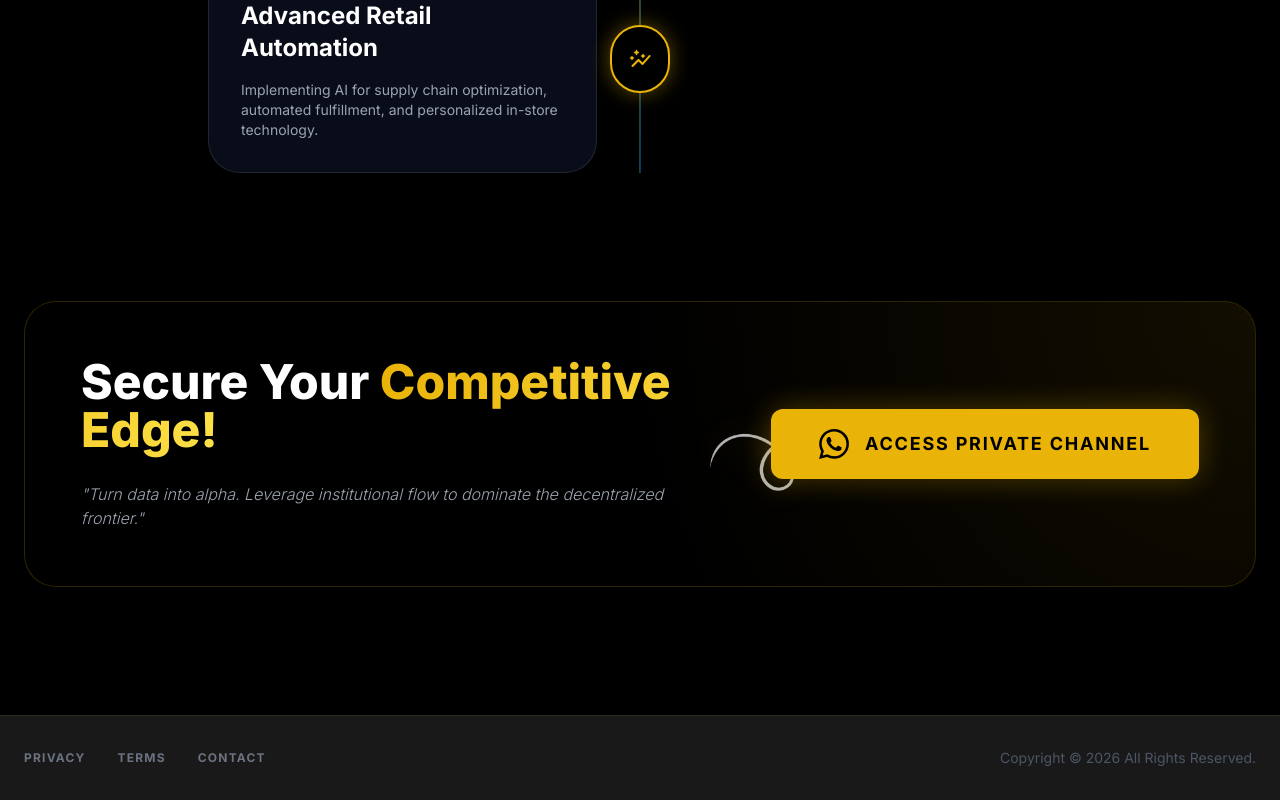
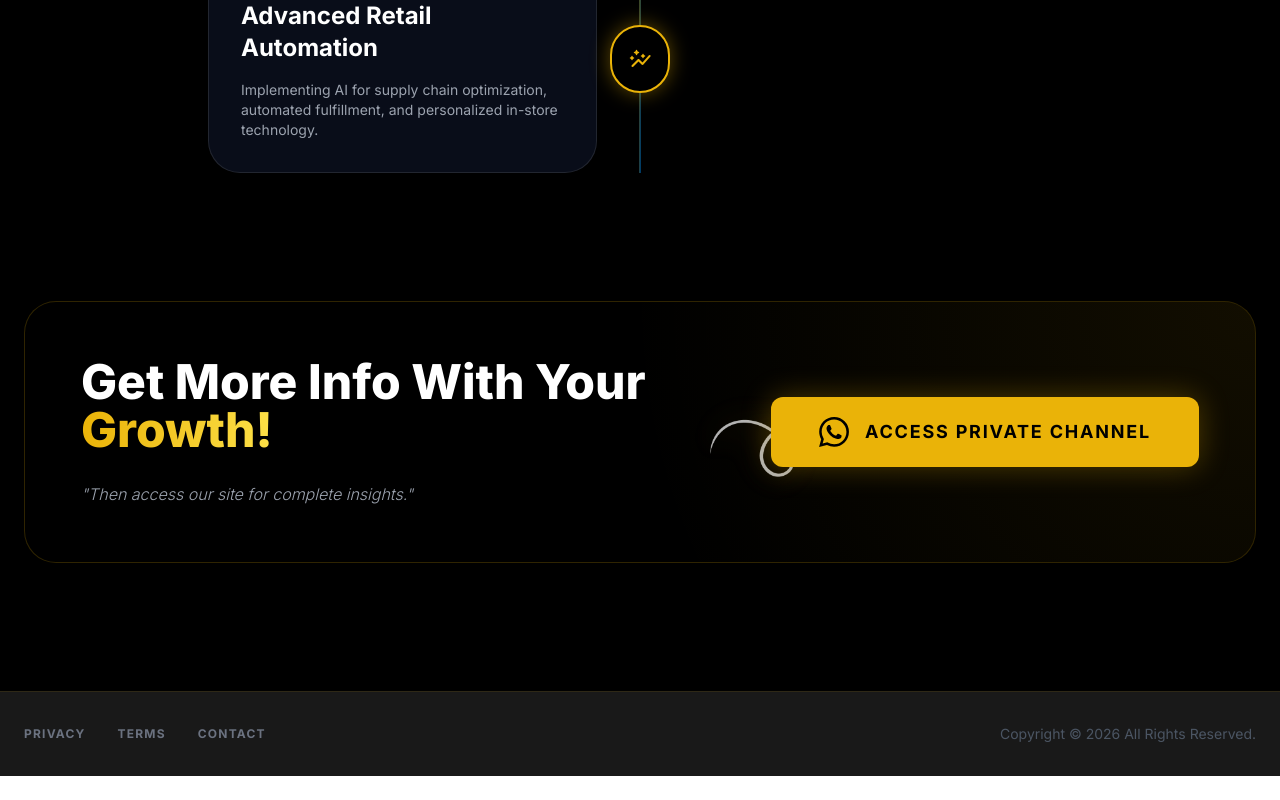
Before and after one commit to SurajSingh90810/WhatsappComm_mlm-Dictionary, a React (Vite) app: page / in a window 1280 px wide. Shown: the part 1638-2438 px from the top of the page. After the commit the page ends 2414 px from the top, so only its background shows below. Built offline with nearby package versions, Linux system fonts and the light colour scheme.

Commit message:
content data

```diff
--- a/src/App.tsx
+++ b/src/App.tsx
@@ -225,15 +225,14 @@ function App() {
               {/* Left Side (Text) */}
               <div className="lg:w-7/12 text-center lg:text-left relative w-full">
                 <h2 className="text-2xl sm:text-3xl md:text-5xl font-black mb-4 sm:mb-5 text-white relative z-10">
-                  Secure Your{" "}
+                  Get More Info With Your {" "}
                   <span className="text-transparent bg-clip-text bg-gradient-to-r from-yellow-500 to-yellow-300">
-                    Competitive Edge!
+                    Growth!
                   </span>
                 </h2>
                 <div className="flex flex-col gap-3 sm:gap-4 text-center md:text-left relative z-10">
                   <p className="text-gray-400 text-xs sm:text-sm md:text-base font-light italic mt-1 sm:mt-2">
-                    "Turn data into alpha. Leverage institutional flow to
-                    dominate the decentralized frontier."
+                    "Then access our site for complete insights."
                   </p>
                 </div>
 
```
